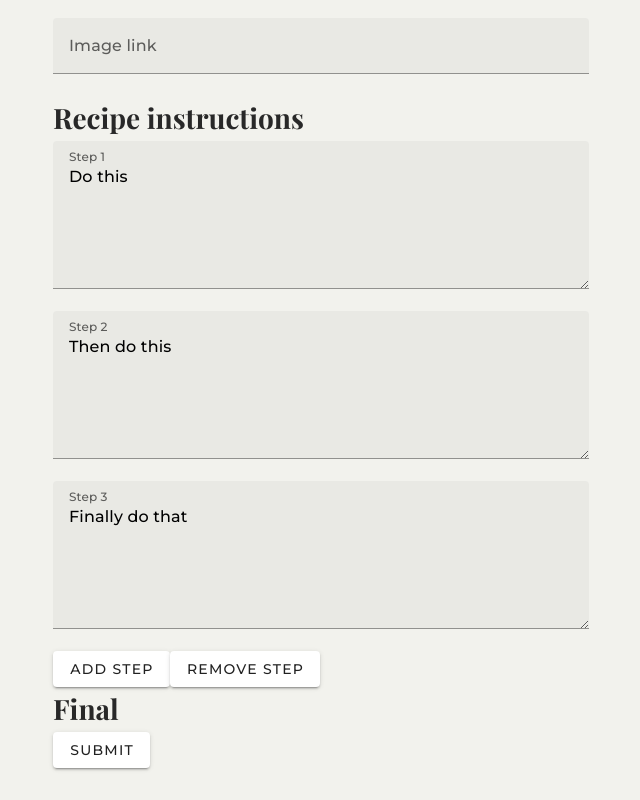
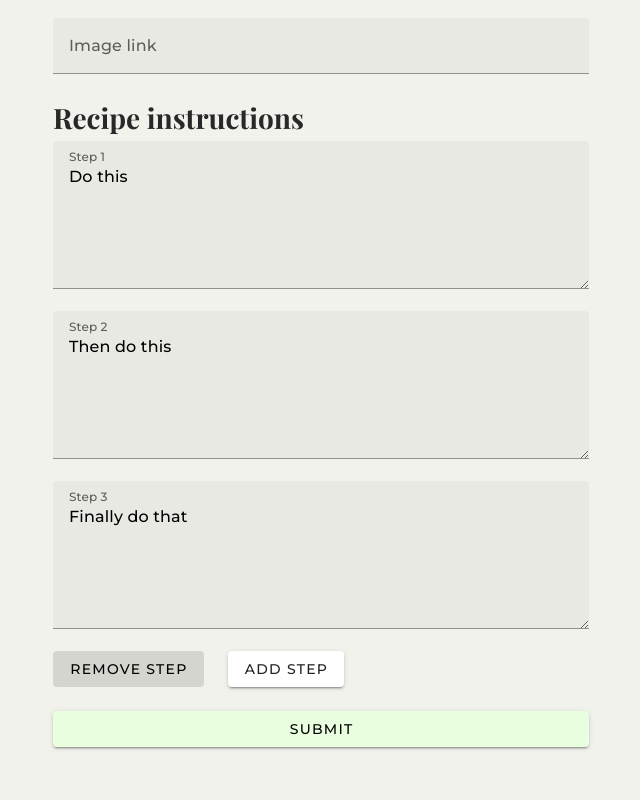
Before and after one commit to e3lo/CulinaryCode, a Vue app: page /upload in a window 1280 px wide. Shown: the part 457-1257 px from the top of the page, without its empty margins (319-959 px from the left). After the commit the page ends 1236 px from the top, so only its background shows below. Built offline with nearby package versions, Linux system fonts and the light colour scheme; a web font is replaced by a local one.

Commit message:
Added success notif for form submission

```diff
--- a/package.json
+++ b/package.json
@@ -11,6 +11,7 @@
   },
   "dependencies": {
     "@mdi/font": "^7.2.96",
+    "material-design-icons-iconfont": "^6.7.0",
     "pinia": "^2.1.4",
     "vue": "^3.3.4",
     "vue-router": "^4.2.4",
--- a/src/components/RecipeCard.vue
+++ b/src/components/RecipeCard.vue
@@ -39,7 +39,10 @@
     max-width: 800px;
     border-radius: 20px;
     box-shadow: 0px 4px 50px 0px rgba(0, 0, 0, 0.30);
-
+    margin-bottom: 3em;
+    display: flex;
+    flex-direction: column;
+    gap: 1em;
 }
 
 .card__header {
@@ -55,7 +58,7 @@
 }
 
 .card__btn{
-    margin-top: 2em;
+    margin-top: 1em;
     padding: 15px 90px 15px 90px;
     border-radius: 20px;
     background: #4B3232;
--- a/src/main.js
+++ b/src/main.js
@@ -11,6 +11,8 @@ import 'vuetify/styles'
 import { createVuetify } from 'vuetify'
 import * as components from 'vuetify/components'
 import * as directives from 'vuetify/directives'
+import 'material-design-icons-iconfont/dist/material-design-icons.css'
+
 
 const vuetify = createVuetify({
     components,
--- a/src/views/UploadView.vue
+++ b/src/views/UploadView.vue
@@ -14,12 +14,27 @@
         v-model="steps[index]"
         :label="'Step ' + (index + 1)"
         ></v-textarea>
+        <v-row>
+          <v-col cols="auto">
+            <v-btn @click="removeStep" variant="tonal">Remove Step</v-btn>
+          </v-col>
 
-        <v-btn @click="addStep">Add Step</v-btn>
-        <v-btn @click="removeStep">Remove Step</v-btn>
+          <v-col cols="auto">
+            <v-btn @click="addStep">Add Step</v-btn>
+          </v-col>
+        </v-row>
+        <v-row>
+          <v-col>
+            <v-alert
+            type="success"
+            title="Successfully Uploaded"
+            text="You can now go to the home page and view your recipe submission"
+            v-if="submitSuccess"
+            ></v-alert>
+            <v-btn type="submit" block color="#E9FEDF">submit</v-btn>
+          </v-col>
+        </v-row>
 
-        <h2> Final </h2>
-        <v-btn type="submit">submit</v-btn>
       </v-form>
     </div>
 </template>
@@ -31,8 +46,11 @@ const title = ref('')
 const duration = ref('')
 const description = ref('')
 const link = ref('')
+const steps = ref(["Do this", 'Then do this', 'Finally do that'])
 
-const steps = ref(["Do this", 'Then do this', 'Finally do that'])
+const submitSuccess = ref(false)
+
+console.log(submitSuccess)
 
 function addStep() {
   steps.value.push("")
@@ -44,6 +62,7 @@ function removeStep() {
 
 function checkRecipe() {
   let valid = true
+
   if (valid) {
     let recipeObject = {
       id : title.value, // Change this to remove conflicts
@@ -61,6 +80,7 @@ function checkRecipe() {
 function saveRecipe(object) {
   const jsonValue = JSON.stringify(object)
   localStorage.setItem(object.id, jsonValue)
+  submitSuccess.value = true
 }
 </script>
 
```
Also changed, not shown: 1 other file (tests, documents, lock files or other folders).
